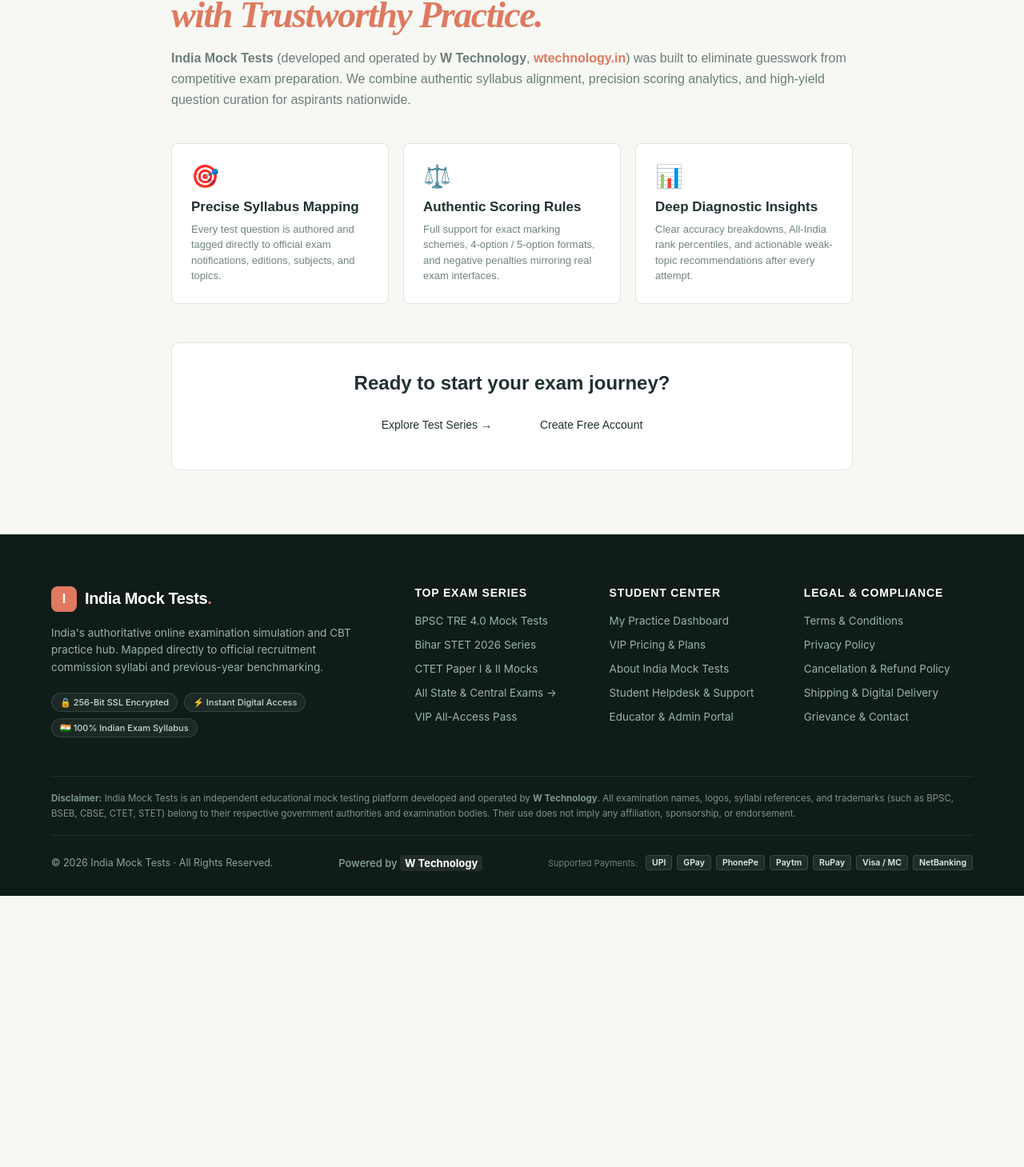
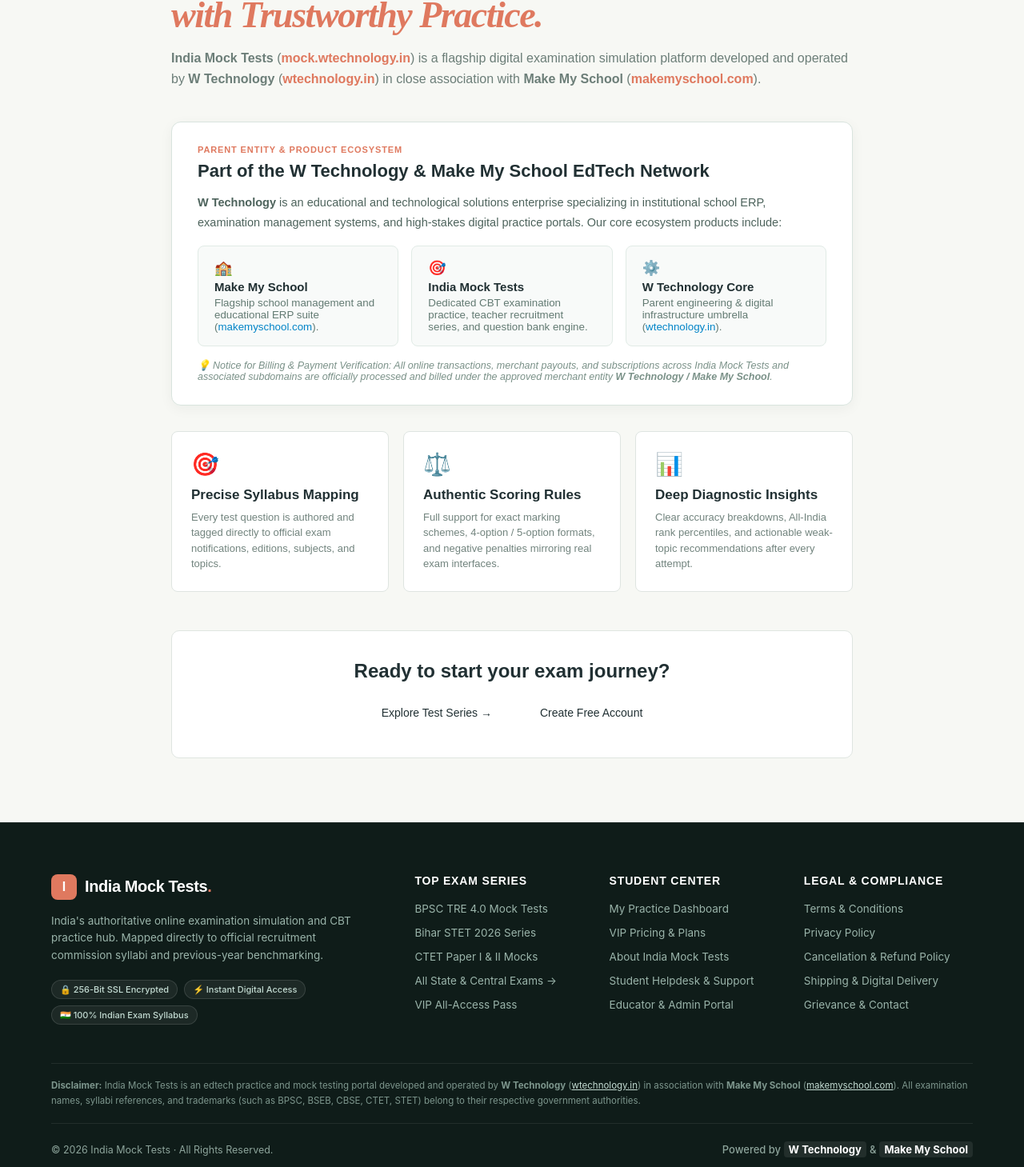
Before and after one commit to Wtechnology6706/India-Mock-Tests, a Next.js app: page /about in a window 1280 px wide. Shown: the part 227-1686 px from the top of the page at 80% size. Before the commit the page ends 1347 px from the top, so only its background shows below. Built offline with nearby package versions, Linux system fonts and the light colour scheme; no server answers; the database is empty.

Commit message:
feat: document association with W Technology and Make My School for payment gateway domain multi-merchant approval

```diff
--- a/app/about/page.tsx
+++ b/app/about/page.tsx
@@ -11,8 +11,64 @@
         <span className="kicker">ABOUT INDIA MOCK TESTS PLATFORM</span>
         <h1>Empowering Every Aspirant<br /><em>with Trustworthy Practice.</em></h1>
         <p className="static-lede">
-          <strong>India Mock Tests</strong> (developed and operated by <strong>W Technology</strong>, <a href="https://wtechnology.in" target="_blank" rel="noopener noreferrer" style={{ color: "var(--coral)", fontWeight: 600 }}>wtechnology.in</a>) was built to eliminate guesswork from competitive exam preparation. We combine authentic syllabus alignment, precision scoring analytics, and high-yield question curation for aspirants nationwide.
+          <strong>India Mock Tests</strong> (<a href="https://mock.wtechnology.in" style={{ color: "var(--coral)", fontWeight: 600 }}>mock.wtechnology.in</a>) is a flagship digital examination simulation platform developed and operated by <strong>W Technology</strong> (<a href="https://wtechnology.in" target="_blank" rel="noopener noreferrer" style={{ color: "var(--coral)", fontWeight: 600 }}>wtechnology.in</a>) in close association with <strong>Make My School</strong> (<a href="https://makemyschool.com" target="_blank" rel="noopener noreferrer" style={{ color: "var(--coral)", fontWeight: 600 }}>makemyschool.com</a>).
         </p>
+
+        {/* Corporate & EdTech Network Affiliation Box */}
+        <div style={{
+          background: "#ffffff",
+          border: "1px solid #d9e4de",
+          borderRadius: "12px",
+          padding: "28px 32px",
+          margin: "32px 0",
+          boxShadow: "0 4px 16px rgba(23, 40, 36, 0.05)"
+        }}>
+          <span style={{
+            fontSize: "11px",
+            fontWeight: 700,
+            textTransform: "uppercase",
+            letterSpacing: "0.08em",
+            color: "var(--coral, #b94a2b)",
+            display: "block",
+            marginBottom: "8px"
+          }}>
+            PARENT ENTITY & PRODUCT ECOSYSTEM
+          </span>
+          <h2 style={{ fontSize: "22px", fontFamily: "Space Grotesk, sans-serif", color: "var(--ink, #172824)", margin: "0 0 14px" }}>
+            Part of the W Technology & Make My School EdTech Network
+          </h2>
+          <p style={{ fontSize: "14.5px", lineHeight: "1.7", color: "#4d635c", margin: "0 0 16px" }}>
+            <strong>W Technology</strong> is an educational and technological solutions enterprise specializing in institutional school ERP, examination management systems, and high-stakes digital practice portals. Our core ecosystem products include:
+          </p>
+          <div style={{ display: "grid", gridTemplateColumns: "repeat(auto-fit, minmax(240px, 1fr))", gap: "16px", marginTop: "16px" }}>
+            <div style={{ background: "#f8faf9", padding: "16px 20px", borderRadius: "8px", border: "1px solid #e1ebe6" }}>
+              <div style={{ fontSize: "18px", marginBottom: "4px" }}>🏫</div>
+              <strong style={{ display: "block", color: "var(--ink)", fontSize: "15px" }}>Make My School</strong>
+              <small style={{ color: "#627a72", display: "block", marginTop: "4px" }}>
+                Flagship school management and educational ERP suite (<a href="https://makemyschool.com" target="_blank" rel="noopener noreferrer" style={{ color: "#0284c7" }}>makemyschool.com</a>).
+              </small>
+            </div>
+
+            <div style={{ background: "#f8faf9", padding: "16px 20px", borderRadius: "8px", border: "1px solid #e1ebe6" }}>
+              <div style={{ fontSize: "18px", marginBottom: "4px" }}>🎯</div>
+              <strong style={{ display: "block", color: "var(--ink)", fontSize: "15px" }}>India Mock Tests</strong>
+              <small style={{ color: "#627a72", display: "block", marginTop: "4px" }}>
+                Dedicated CBT examination practice, teacher recruitment series, and question bank engine.
+              </small>
+            </div>
+
+            <div style={{ background: "#f8faf9", padding: "16px 20px", borderRadius: "8px", border: "1px solid #e1ebe6" }}>
+              <div style={{ fontSize: "18px", marginBottom: "4px" }}>⚙️</div>
+              <strong style={{ display: "block", color: "var(--ink)", fontSize: "15px" }}>W Technology Core</strong>
+              <small style={{ color: "#627a72", display: "block", marginTop: "4px" }}>
+                Parent engineering & digital infrastructure umbrella (<a href="https://wtechnology.in" target="_blank" rel="noopener noreferrer" style={{ color: "#0284c7" }}>wtechnology.in</a>).
+              </small>
+            </div>
+          </div>
+          <p style={{ fontSize: "12.5px", color: "#7a9188", marginTop: "16px", marginBottom: 0, fontStyle: "italic" }}>
+            💡 Notice for Billing & Payment Verification: All online transactions, merchant payouts, and subscriptions across India Mock Tests and associated subdomains are officially processed and billed under the approved merchant entity <strong>W Technology / Make My School</strong>.
+          </p>
+        </div>
 
         <div className="about-values-grid">
           <div className="about-value-card">
--- a/app/components/Footer.tsx
+++ b/app/components/Footer.tsx
@@ -122,7 +122,7 @@
         {/* Disclaimer Bar */}
         <div className="footer-disclaimer-bar">
           <p>
-            <strong>Disclaimer:</strong> {portalName} is an independent educational mock testing platform developed and operated by <strong>W Technology</strong>. All examination names, logos, syllabi references, and trademarks (such as BPSC, BSEB, CBSE, CTET, STET) belong to their respective government authorities and examination bodies. Their use does not imply any affiliation, sponsorship, or endorsement.
+            <strong>Disclaimer:</strong> {portalName} is an edtech practice and mock testing portal developed and operated by <strong>W Technology</strong> (<a href="https://wtechnology.in" target="_blank" rel="noopener noreferrer" style={{ color: "#c4dcd3", textDecoration: "underline" }}>wtechnology.in</a>) in association with <strong>Make My School</strong> (<a href="https://makemyschool.com" target="_blank" rel="noopener noreferrer" style={{ color: "#c4dcd3", textDecoration: "underline" }}>makemyschool.com</a>). All examination names, syllabi references, and trademarks (such as BPSC, BSEB, CBSE, CTET, STET) belong to their respective government authorities.
           </p>
         </div>
 
@@ -132,7 +132,7 @@
             <span>© {new Date().getFullYear()} {portalName} · All Rights Reserved.</span>
           </div>
 
-          {/* Powered by W Technology */}
+          {/* Powered by W Technology & Make My School */}
           <div className="footer-powered-by">
             <span>Powered by </span>
             <a
@@ -142,6 +142,15 @@
               className="powered-by-link"
             >
               W Technology
+            </a>
+            <span style={{ margin: "0 4px" }}>&</span>
+            <a
+              href="https://makemyschool.com"
+              target="_blank"
+              rel="noopener noreferrer"
+              className="powered-by-link"
+            >
+              Make My School
             </a>
           </div>
 
--- a/app/contact/page.tsx
+++ b/app/contact/page.tsx
@@ -49,8 +49,10 @@
             <div className="contact-channel-item">
               <span className="channel-icon">🏢</span>
               <div>
-                <strong>Operating Entity</strong>
-                <span>W Technology (<a href="https://wtechnology.in" target="_blank" rel="noopener noreferrer" style={{ color: "var(--coral)", fontWeight: 600 }}>wtechnology.in</a>)</span>
+                <strong>Operating Enterprise & Network</strong>
+                <span>
+                  W Technology (<a href="https://wtechnology.in" target="_blank" rel="noopener noreferrer" style={{ color: "var(--coral)", fontWeight: 600 }}>wtechnology.in</a>) & Make My School (<a href="https://makemyschool.com" target="_blank" rel="noopener noreferrer" style={{ color: "var(--coral)", fontWeight: 600 }}>makemyschool.com</a>)
+                </span>
               </div>
             </div>
 
--- a/app/shipping/page.tsx
+++ b/app/shipping/page.tsx
@@ -89,8 +89,9 @@
               For any questions regarding service delivery or fulfillment:
             </p>
             <div style={{ background: "#f8faf9", padding: "16px 20px", borderRadius: "8px", marginTop: "12px", border: "1px solid #dbe6e1" }}>
-              <p style={{ margin: "0 0 6px" }}><strong>Operating Business:</strong> W Technology</p>
-              <p style={{ margin: "0 0 6px" }}><strong>Website:</strong> <a href="https://wtechnology.in" target="_blank" rel="noopener noreferrer">https://wtechnology.in</a></p>
+              <p style={{ margin: "0 0 6px" }}><strong>Operating Business:</strong> W Technology (<a href="https://wtechnology.in" target="_blank" rel="noopener noreferrer">wtechnology.in</a>)</p>
+              <p style={{ margin: "0 0 6px" }}><strong>Flagship EdTech Brand:</strong> Make My School (<a href="https://makemyschool.com" target="_blank" rel="noopener noreferrer">makemyschool.com</a>)</p>
+              <p style={{ margin: "0 0 6px" }}><strong>Examination Platform:</strong> {portalName} (mock.wtechnology.in)</p>
               <p style={{ margin: "0 0 6px" }}><strong>Email Support:</strong> <a href={`mailto:${contactEmail}`}>{contactEmail}</a></p>
               <p style={{ margin: 0 }}><strong>Help Desk:</strong> <Link href="/contact">Support Center</Link></p>
             </div>
```
Also changed, not shown: app/checkout/CheckoutClient.tsx (+6 -1 lines), app/privacy/page.tsx (+4 -4 lines), app/refund/page.tsx (+4 -4 lines), app/terms/page.tsx (+5 -5 lines).
